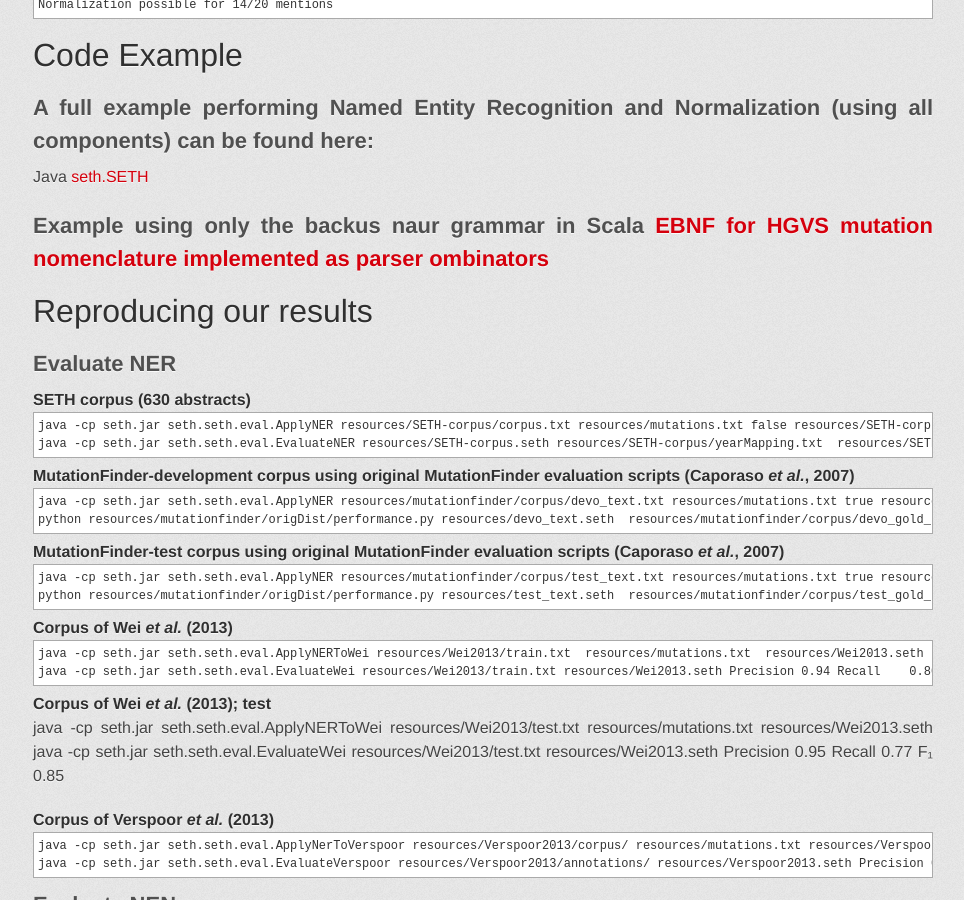
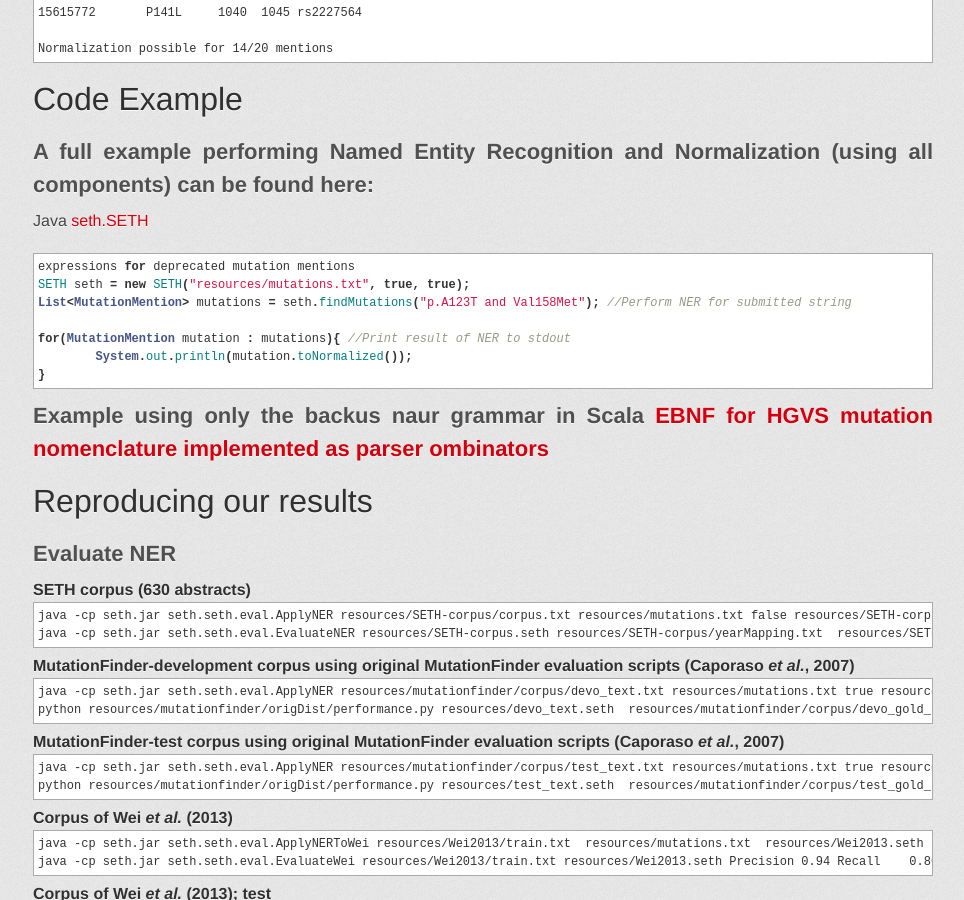
Before and after one commit to rockt/SETH, a Jekyll site: the page built from index.md, in a window 1280 px wide and 900 px high, scrolled down 2383 px. Shown: the whole window, without its empty margins (157-1121 px from the left). Built offline with Jekyll 4.4.1, drawn with Linux system fonts in a browser that asks for light colours; some web fonts are replaced.

Commit message:
Update index.md

````diff
--- a/index.md
+++ b/index.md
@@ -16,6 +16,7 @@ SETH modifies MutationFinder's original capabilities in order to match a wider s
 
 Results from the four different components are collected and represented in the Java as  [MutationMention](https://github.com/rockt/SETH/blob/master/src/main/java/de/hu/berlin/wbi/objects/MutationValidation.java).
 The general NER-workflow is also depicted in the following figure.
+
 ![Workflow](https://raw.githubusercontent.com/rockt/SETH/ad7b9fbccd976a6775a03daf332b08ee52a08a0f/images/dataflow.png "NER worflow of SETH").
 
 If possible, extracted SNP mentions are linked to [dbSNP](http://www.ncbi.nlm.nih.gov/SNP/). This process  is referred to as named entity normalization (NEN). For normalization SETH requires a list of potential entrez gene identifiers. Gene names may either come from dedicated gene name recognition and normaluzation tools, such as [GNAT](http://gnat.sourceforge.net/).
@@ -92,6 +93,16 @@ containing a list of mutations that SETH should link to dbSNP (*i.e.* rs numbers
 
 ##A full example performing Named Entity Recognition and Normalization (using all components) can be found here:
 Java [seth.SETH](https://github.com/rockt/SETH/blob/master/src/main/java/seth/SETH.java#L160-L205)
+
+``` java
+expressions for deprecated mutation mentions
+SETH seth = new SETH("resources/mutations.txt", true, true);
+List<MutationMention> mutations = seth.findMutations("p.A123T and Val158Met"); //Perform NER for submitted string
+
+for(MutationMention mutation : mutations){ //Print result of NER to stdout
+	System.out.println(mutation.toNormalized());
+}
+```
 
 <!-- For some reason this gets not correctly visualized
 ``` java
````
